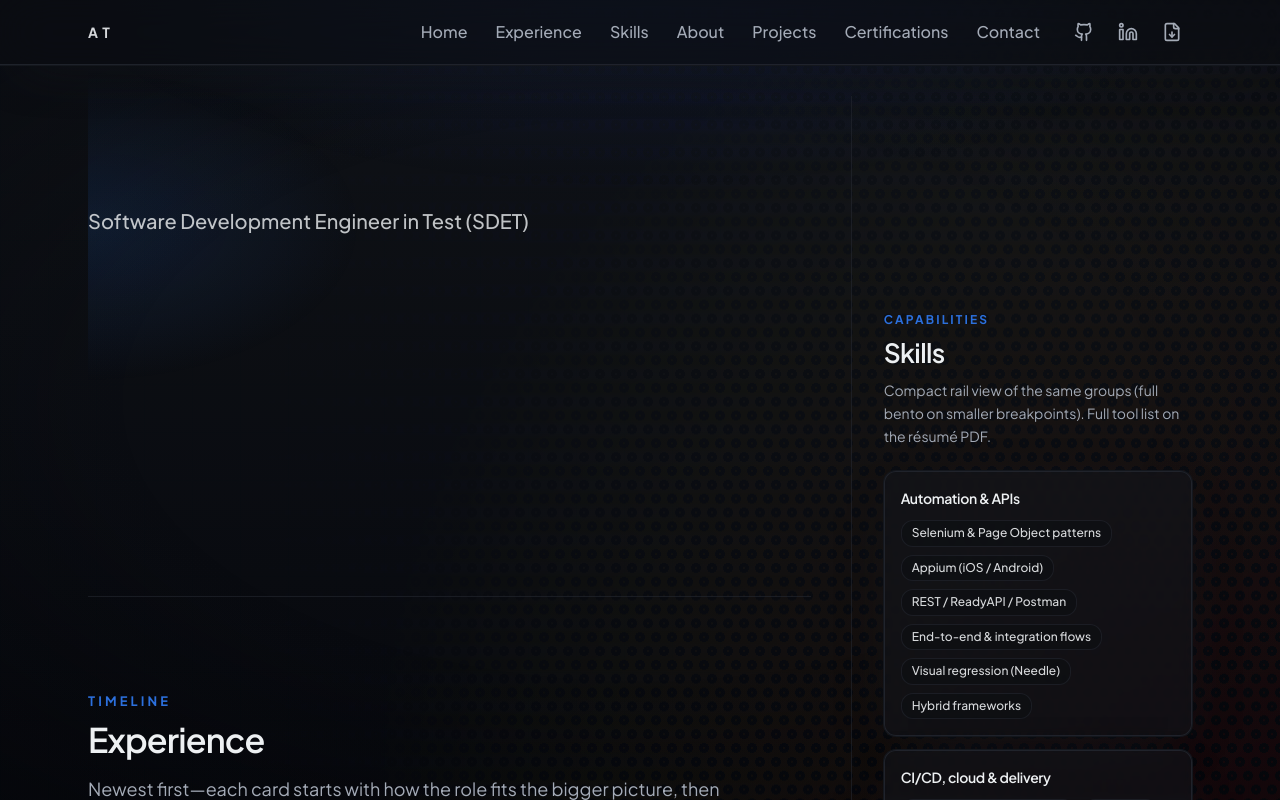
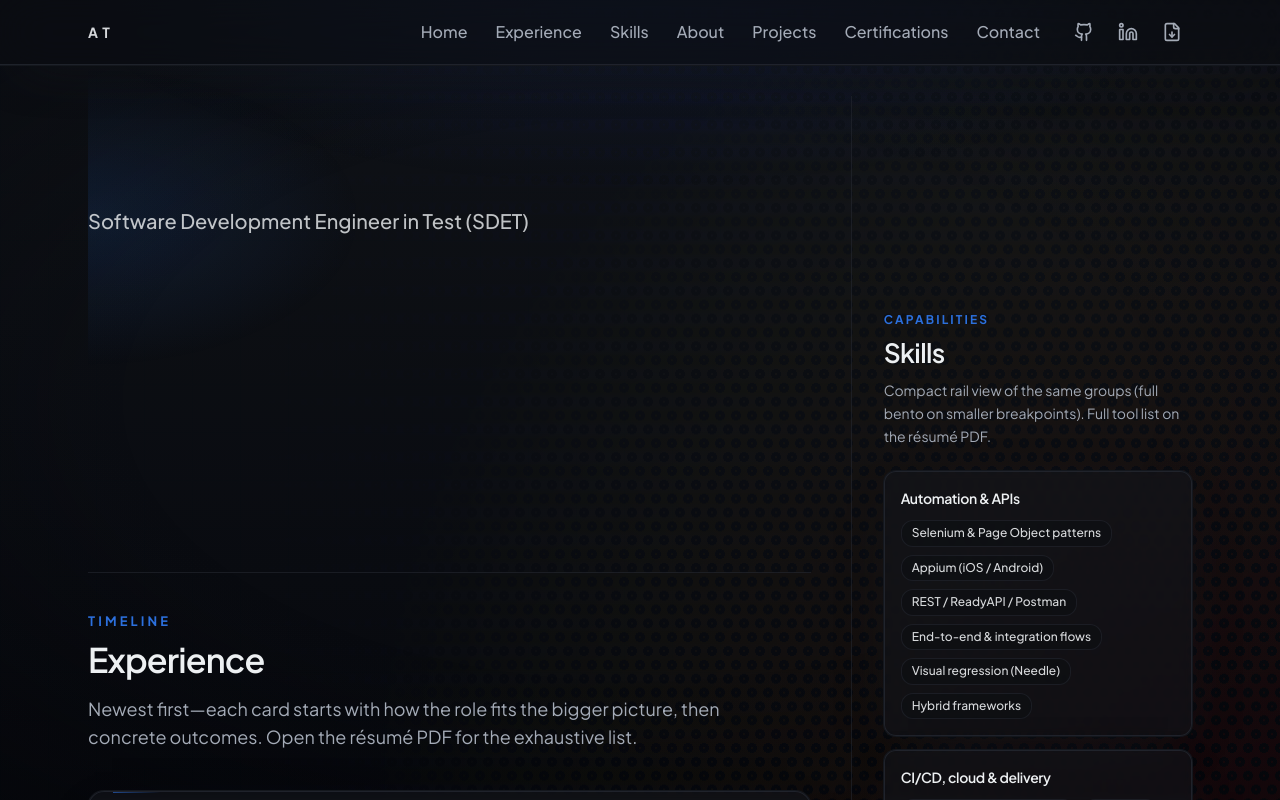
Before and after one commit to anudeepthota/anudeepthota.github.io, a React (Vite) app: page / in a window 1280 px wide. Shown: the top 800 px of the page. Built offline with nearby package versions, Linux system fonts and the light colour scheme.

Commit message:
Spacing: tighten hero→experience gap
Made-with: Cursor

```diff
--- a/src/sections/Experience.tsx
+++ b/src/sections/Experience.tsx
@@ -10,6 +10,7 @@ export function Experience() {
       title="Experience"
       description="Newest first—each card starts with how the role fits the bigger picture, then concrete outcomes. Open the résumé PDF for the exhaustive list."
       containWidth={false}
+      className="pt-8 pb-16 sm:pt-10 sm:pb-24"
     >
       <ol className="space-y-7 sm:space-y-8">
         {experience.map((job, i) => (
--- a/src/sections/Hero.tsx
+++ b/src/sections/Hero.tsx
@@ -12,7 +12,7 @@ export function Hero() {
   return (
     <section
       id="hero"
-      className="relative overflow-hidden pb-10 pt-20 sm:pb-12 sm:pt-24 lg:pb-14 lg:pt-24"
+      className="relative overflow-hidden pb-6 pt-20 sm:pb-8 sm:pt-24 lg:pb-8 lg:pt-24"
     >
       <div
         className="pointer-events-none absolute inset-0 bg-[radial-gradient(ellipse_65%_45%_at_0%_38%,hsl(217_72%_52%/0.14),transparent_58%)]"
```
